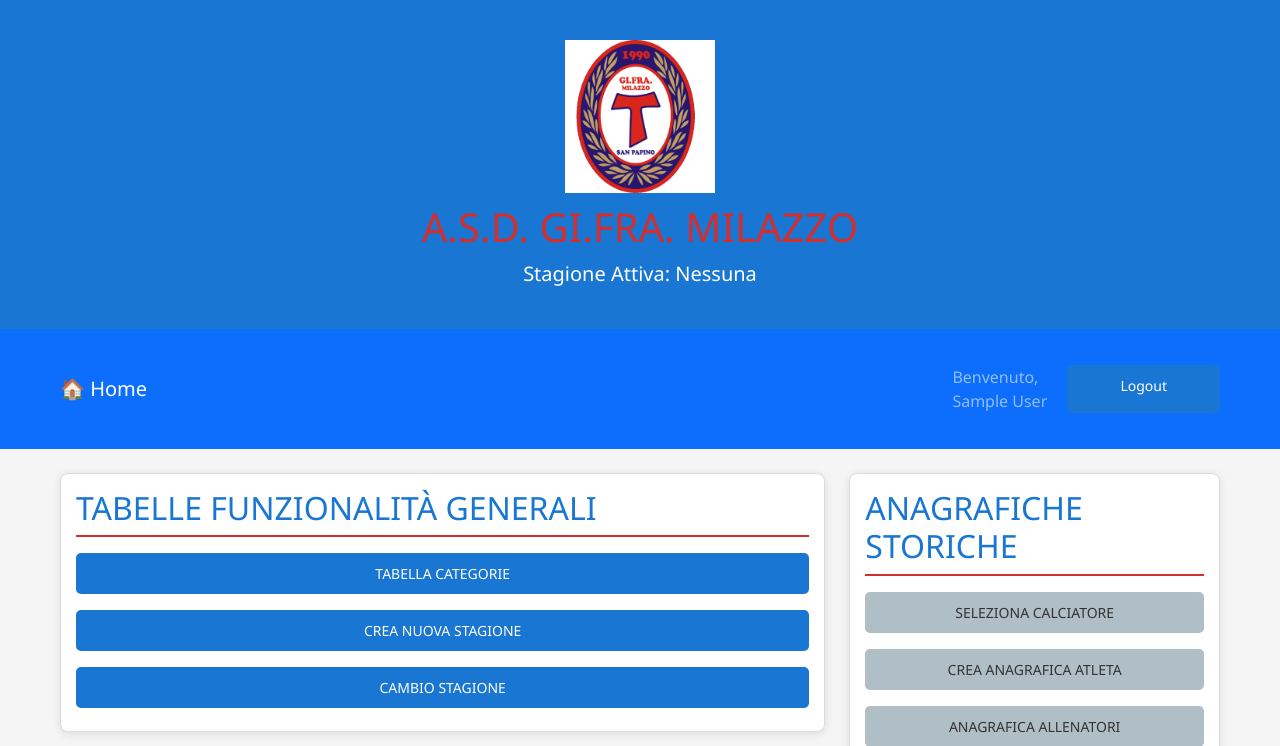
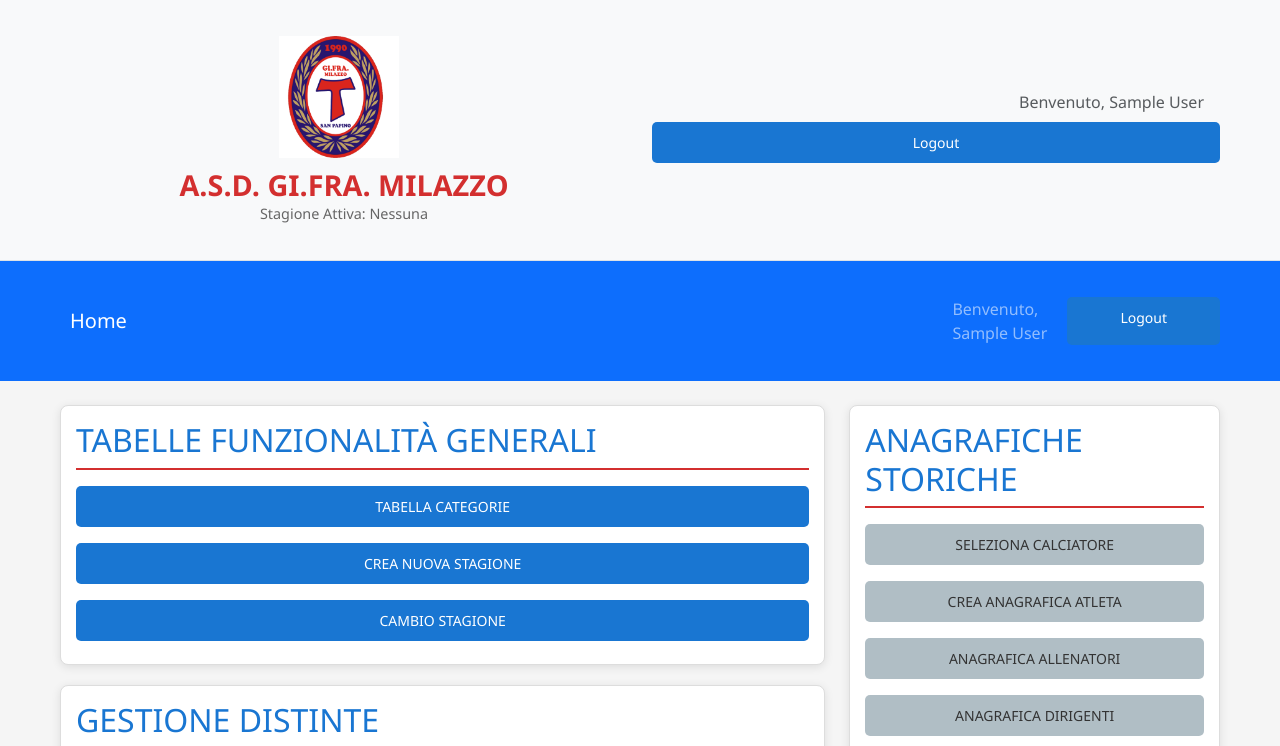
Before and after one commit to scicolone/GiFra-Milazzo-2, a PHP site: page /index.php in a window 1280 px wide. Shown: the top 746 px of the page. Run offline with PHP 8.4, Linux system fonts and the light colour scheme; the visitor is signed in with stand-in values (Sample User, id 1); data that the repository does not hold is empty.

Commit message:
Update header.php

```diff
--- a/include/header.php
+++ b/include/header.php
@@ -16,19 +16,58 @@ $stagione_label = $stagione_attiva ? $stagione_attiva['anno_inizio'] . '/' . $st
     <link href="https://cdn.jsdelivr.net/npm/bootstrap@5.3.0/dist/css/bootstrap.min.css" rel="stylesheet">
     <link rel="stylesheet" href="../css/style.css">
     <link rel="icon" href="../img/logo.png">
+    <style>
+        .logo {
+            width: 120px;
+            height: auto;
+            display: inline-block;
+            margin-right: 10px;
+            vertical-align: middle;
+        }
+        .brand-title {
+            font-size: 1.8rem;
+            font-weight: bold;
+            color: #d32f2f;
+            margin: 0;
+        }
+        .season-text {
+            color: #666;
+            font-size: 0.9rem;
+            margin: 0;
+        }
+        .navbar-brand {
+            display: flex;
+            align-items: center;
+            gap: 10px;
+        }
+    </style>
 </head>
 <body>
-<header>
+<header class="bg-light py-3 border-bottom">
     <div class="container">
-        <img src="../img/logo.png" alt="Logo Gi.Fra. Milazzo" class="logo">
-        <h1>A.S.D. GI.FRA. MILAZZO</h1>
-        <p class="lead">Stagione Attiva: <?php echo $stagione_label; ?></p>
+        <div class="row align-items-center">
+            <div class="col-md-6">
+                <img src="../img/logo.png" alt="Logo Gi.Fra. Milazzo" class="logo">
+                <h1 class="brand-title mb-0">A.S.D. GI.FRA. MILAZZO</h1>
+                <p class="season-text mb-0">Stagione Attiva: <?php echo $stagione_label; ?></p>
+            </div>
+            <div class="col-md-6 text-end">
+                <?php if (isset($_SESSION['utente_id'])): ?>
+                    <span class="text-muted me-3">Benvenuto, <?php echo htmlspecialchars($_SESSION['nome']); ?></span>
+                    <a href="../auth/logout.php" class="btn btn-sm btn-outline-primary">Logout</a>
+                <?php else: ?>
+                    <a href="../auth/login.php" class="btn btn-sm btn-primary">Login</a>
+                <?php endif; ?>
+            </div>
+        </div>
     </div>
 </header>
 
 <nav class="navbar navbar-expand-lg navbar-dark bg-primary">
     <div class="container">
-        <a class="navbar-brand" href="../index.php">🏠 Home</a>
+        <a class="navbar-brand" href="../index.php">
+            <i class="bi bi-house"></i> Home
+        </a>
         <div class="navbar-nav ms-auto">
             <?php if (isset($_SESSION['utente_id'])): ?>
                 <span class="navbar-text me-3">Benvenuto, <?php echo htmlspecialchars($_SESSION['nome']); ?></span>
```
